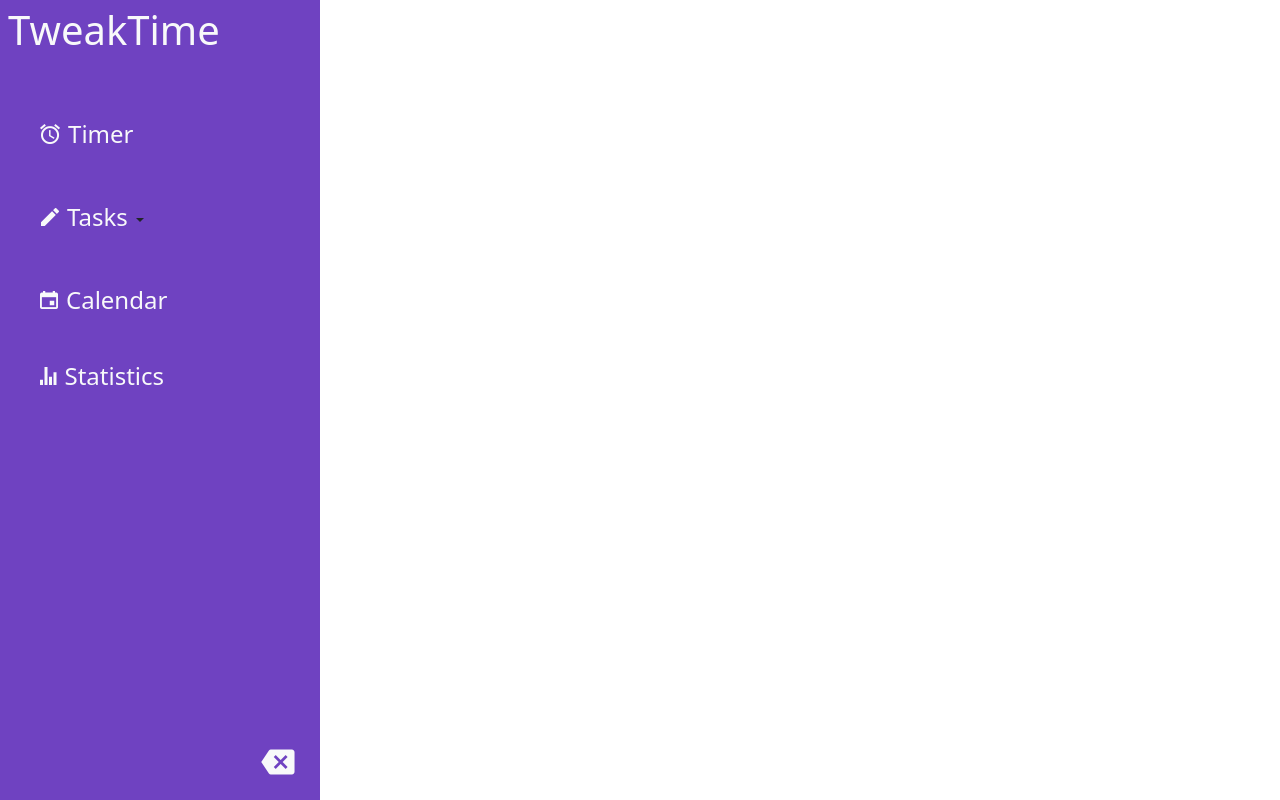
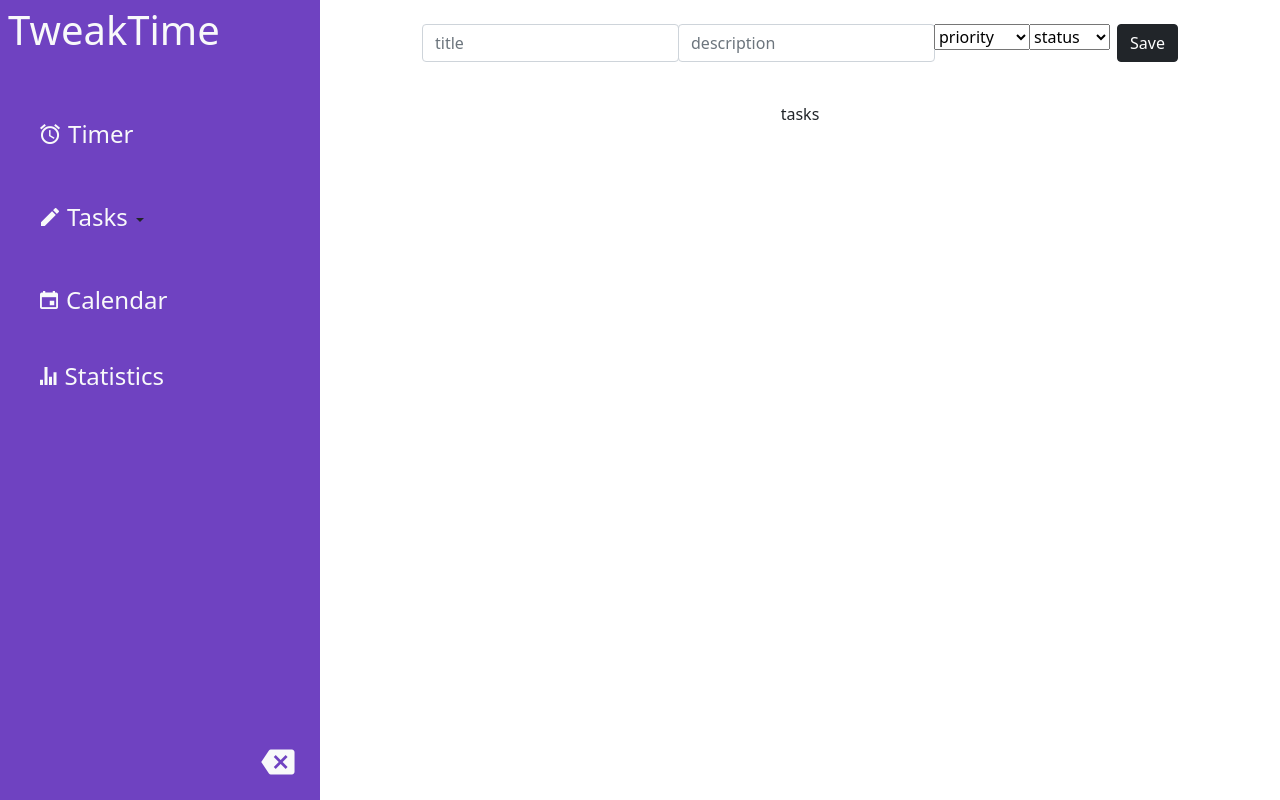
Before and after one commit to black-redoc/tweaktime, a Django app: page /tasks/undone in a window 1280 px wide. Run offline with Django 3.2, Linux system fonts and the light colour scheme; some libraries are stand-ins or nearby versions.

Commit message:
added create task form

```diff
--- /dev/null
+++ b/tasks/forms.py
@@ -0,0 +1,58 @@
+from django import forms
+from crispy_forms.helper import FormHelper
+from crispy_forms.layout import Layout, ButtonHolder, Submit, Field, Div
+from crispy_forms.bootstrap import FormActions, InlineField
+
+from .models import Task
+from .task_priority import task_priority
+from .task_status import status_choice
+
+
+class PrioritySelect(forms.Select):
+    template_name = "tasks/select_priority.html"
+
+    def __init__(self, attrs=None, choices=(), disabled_choices=()):
+        super(PrioritySelect, self).__init__(attrs, choices=choices)
+        self.disabled_choices = disabled_choices
+
+
+class StatusSelect(forms.Select):
+    template_name = "tasks/select_status.html"
+
+    def __init__(self, attrs=None, choices=(), disabled_choices=()):
+        super(StatusSelect, self).__init__(attrs, choices=choices)
+        self.disabled_choices = disabled_choices
+
+
+class TaskForm(forms.Form):
+    title = forms.CharField(label="")
+    description = forms.CharField(label="")
+    priority = forms.ChoiceField(
+        choices=task_priority, label="", widget=PrioritySelect()
+    )
+    status = forms.ChoiceField(
+        choices=status_choice,
+        label="",
+        widget=StatusSelect(),
+    )
+
+    def __init__(self, *args, **kwargs):
+        super().__init__(*args, **kwargs)
+        self.helper = TaskFormHelper()
+
+
+class TaskFormHelper(FormHelper):
+    def __init__(self, *args, **kwargs):
+        super().__init__(*args, **kwargs)
+        self.form_method = "post"
+        self.layout = Layout(
+            Div(
+                Field("title", placeholder="title"),
+                Field("description", placeholder="description"),
+                Field("priority"),
+                Field("status"),
+                FormActions(Submit("Save", "Save", css_class="btn btn-dark ml-2")),
+                css_class="input-group mb-3",
+            ),
+        )
+        self.render_required_fields = True
--- a/tasks/urls.py
+++ b/tasks/urls.py
@@ -1,9 +1,9 @@
 from django.urls import path
-from .views import TasksListView, UnDoneTaskList
+from .views import TasksListView, UnDoneTaskFormAndList
 
 app_name = "tasks"
 
 urlpatterns = [
     path("timer", TasksListView.as_view(), name="timer"),
-    path("undone", UnDoneTaskList.as_view(), name="undone"),
+    path("undone", UnDoneTaskFormAndList.as_view(), name="undone"),
 ]
--- a/tasks/views.py
+++ b/tasks/views.py
@@ -1,11 +1,20 @@
-from django.views.generic import ListView
+from django.views.generic import ListView, FormView
+from django.urls import reverse_lazy
 from .models import Task
+from .forms import TaskForm
 
 
 class TasksListView(ListView):
     template_name = "pages/home.html"
     model = Task
 
-class UnDoneTaskList(ListView):
+
+class UnDoneTaskFormAndList(FormView):
     template_name = "tasks/undone.html"
-    model = Task
+    form_class = TaskForm
+    success_url = reverse_lazy("tasks:undone")
+
+    def get_context_data(self, **kwargs):
+        context = kwargs.copy()
+        context["undone_tasks"] = "tasks"
+        return super().get_context_data(**context)
--- /dev/null
+++ b/tweaktime/templates/tasks/select_priority.html
@@ -0,0 +1,8 @@
+<select name="{{ widget.name }}"{% include "django/forms/widgets/attrs.html" %}>
+	<option value="priority" selected disabled>priority</option>
+  {% for group_name, group_choices, group_index in widget.optgroups %}
+	{% if group_name %}
+  <optgroup label="{{ group_name }}">{% endif %}{% for option in group_choices %}
+  {% include option.template_name with widget=option %}{% endfor %}{% if group_name %}
+  </optgroup>{% endif %}{% endfor %}
+</select>
--- /dev/null
+++ b/tweaktime/templates/tasks/select_status.html
@@ -0,0 +1,8 @@
+<select name="{{ widget.name }}"{% include "django/forms/widgets/attrs.html" %}>
+	<option value="status" selected disabled>status</option>
+  {% for group_name, group_choices, group_index in widget.optgroups %}
+	{% if group_name %}
+  <optgroup label="{{ group_name }}">{% endif %}{% for option in group_choices %}
+  {% include option.template_name with widget=option %}{% endfor %}{% if group_name %}
+  </optgroup>{% endif %}{% endfor %}
+</select>
--- a/tweaktime/templates/tasks/undone.html
+++ b/tweaktime/templates/tasks/undone.html
@@ -1,4 +1,18 @@
 {% extends "base.html" %}
 
+{% load crispy_forms_tags %}
+
 {% block content %}
+<div class="container mt-4">
+	<div class="d-flex justify-content-center">
+		<form method="post">
+			{% csrf_token %}
+			{% crispy form %}
+		</form>
+	</div>
+
+	<div class="d-flex justify-content-center mt-4">
+		<p>{{ undone_tasks }}</p>
+	</div>
+</div>
 {% endblock %}
```
Also changed, not shown: tasks/migrations/0001_initial.py.
